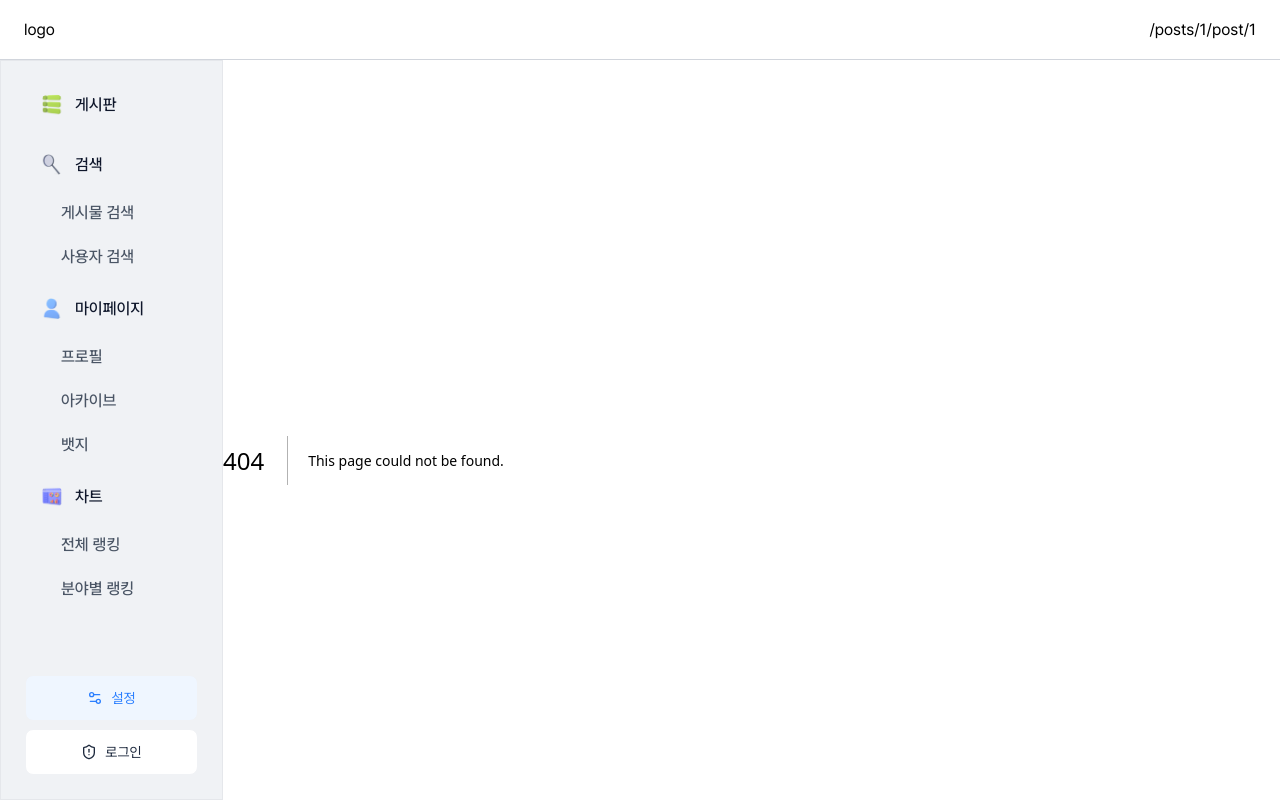
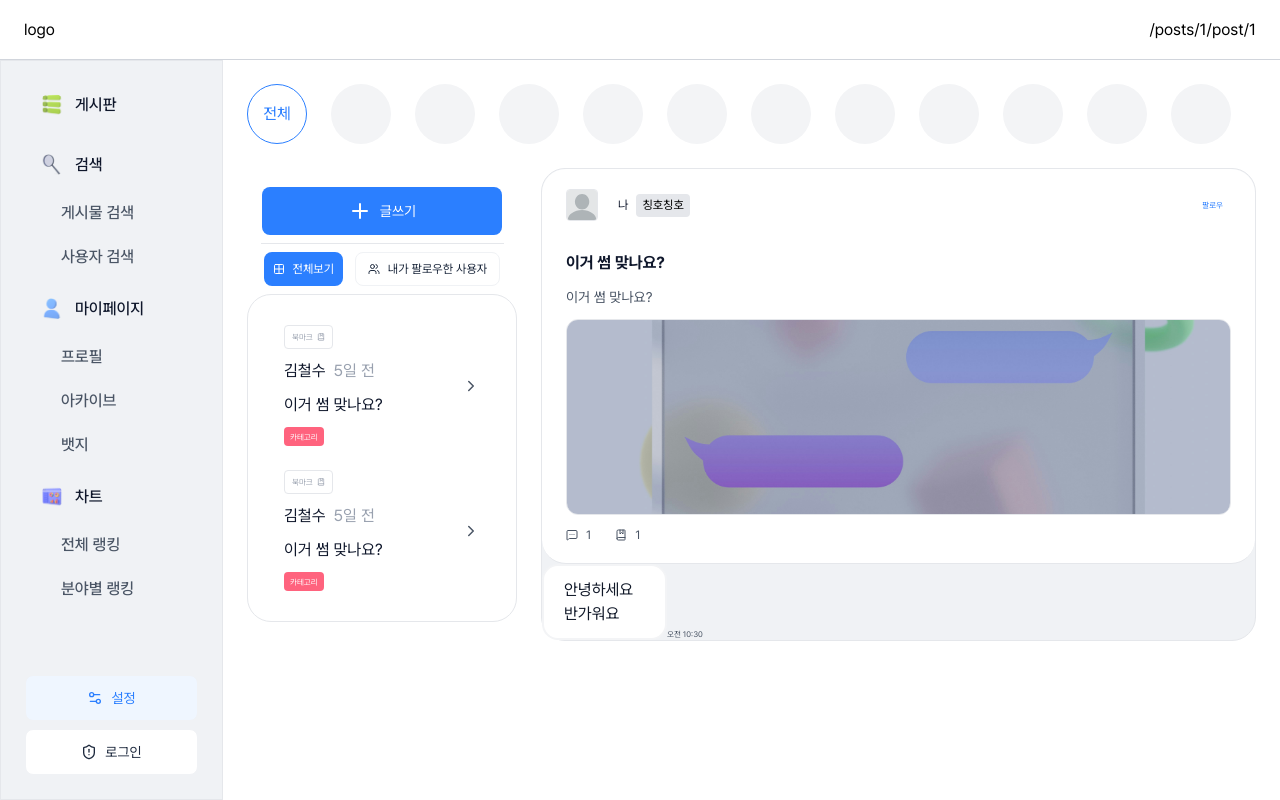
Before and after one commit to prgrms-fe-devcourse/FE7-PROJECT3-TEAM-2, a Next.js app: page /posts/1/post/1 in a window 1280 px wide. Before the commit this address had no page. Built offline with nearby package versions, Linux system fonts and the light colour scheme.

Commit message:
feat: post page ui 구현

```diff
--- /dev/null
+++ b/src/app/posts/[category]/layout.tsx
@@ -0,0 +1,10 @@
+import PostSideBar from "@/components/post/PostSideBar";
+
+export default function PostsCategoryLayout({ children }: { children: React.ReactNode }) {
+  return (
+    <div className="posts-area flex gap-6">
+      <PostSideBar />
+      {children}
+    </div>
+  );
+}
--- /dev/null
+++ b/src/app/posts/[category]/page.tsx
@@ -0,0 +1,4 @@
+export default async function PostsCategoryPage() {
+  // 카테고리 선택 관련 로직 작성 예정
+  return null;
+}
--- /dev/null
+++ b/src/app/posts/[category]/post/[postId]/page.tsx
@@ -0,0 +1,20 @@
+import ResponsiveContainer from "@/components/common/ResponsiveContainer";
+import MessageBubble from "@/components/MessageBubble";
+import PostCard from "@/components/post/PostCard";
+
+export default async function PostPage({ params }: { params: Promise<{ postId: string }> }) {
+  const { postId } = await params;
+  return (
+    <>
+      <ResponsiveContainer className="bg-bg-sub w-full">
+        <PostCard
+          userName="나"
+          title="이거 썸 맞나요?"
+          content="이거 썸 맞나요?"
+          className="bg-bg-main border-t-0 border-r-0 border-l-0"
+        />
+        <MessageBubble time="오전 10:30" text="안녕하세요 반가워요" />
+      </ResponsiveContainer>
+    </>
+  );
+}
--- /dev/null
+++ b/src/app/posts/layout.tsx
@@ -0,0 +1,27 @@
+import Link from "next/link";
+import BaseImage from "@/components/common/image/BaseImage";
+
+export default function PostsLayout({ children }: { children: React.ReactNode }) {
+  // 테스트용 변수
+  const categorys = new Array(11).fill(null);
+  let key = 0;
+
+  return (
+    <div className="flex w-full flex-col p-6">
+      <div className="category mb-6 flex gap-6">
+        <Link href={"/posts/all"}>
+          {" "}
+          <div className="bg-bg-main border-main text-main flex h-15 w-15 items-center justify-center rounded-full border">
+            전체
+          </div>
+        </Link>
+        {categorys.map(() => (
+          <Link key={key++} href={"/posts/"}>
+            <BaseImage rounded="full" src="/" alt="category image" className="h-15 w-15" />
+          </Link>
+        ))}
+      </div>
+      <div>{children}</div>
+    </div>
+  );
+}
--- /dev/null
+++ b/src/app/posts/page.tsx
@@ -0,0 +1,8 @@
+// app/posts/page.tsx
+import { redirect } from "next/navigation";
+
+export default function PostsPage() {
+  // 카테고리 기본값 = 전체 보기 (all)
+  // .../posts 경로로 접근시 리다이렉트
+  redirect("/posts/all");
+}
--- a/src/components/common/Badge.tsx
+++ b/src/components/common/Badge.tsx
@@ -1,4 +1,5 @@
 import { cva, VariantProps } from "class-variance-authority";
+import { twMerge } from "tailwind-merge";
 
 const BadgeVariants = cva("w-max h-max rounded-sm", {
   variants: {
@@ -16,17 +17,14 @@ const BadgeVariants = cva("w-max h-max rounded-sm", {
 });
 
 interface BadgeProps extends VariantProps<typeof BadgeVariants> {
-  bgColor: string;
-  textColor: string;
   text: string;
+  className?: string;
 }
 
-export default function Badge({ size, bgColor, textColor, text }: BadgeProps) {
+export default function Badge({ size, text, className }: BadgeProps) {
   return (
     <>
-      <div style={{ backgroundColor: bgColor, color: textColor }} className={BadgeVariants({ size })}>
-        {text}
-      </div>
+      <div className={twMerge(BadgeVariants({ size }), className)}>{text}</div>
     </>
   );
 }
--- a/src/components/post/PostCard.tsx
+++ b/src/components/post/PostCard.tsx
@@ -1,17 +1,18 @@
 import { cva, VariantProps } from "class-variance-authority";
-import { Heart, MessageSquareMore, Share2 } from "lucide-react";
+import { BookMarked, Heart, MessageSquareMore, Share2 } from "lucide-react";
 import Image from "next/image";
+import { twMerge } from "tailwind-merge";
 import Badge from "../common/Badge";
 
 const containerVariants = cva("post-card flex flex-col rounded-3xl border border-gray-200 px-6 py-5", {
   variants: {
     device: {
-      pc: "w-[518px]",
-      mobile: "w-[320px]",
+      pc: "min-w-[518px]",
+      mobile: "min-w-[320px]",
     },
-    defaultVariants: {
-      device: "pc",
-    },
+  },
+  defaultVariants: {
+    device: "pc",
   },
 });
 
@@ -20,12 +21,12 @@ const thumbnailVariants = cva(
   {
     variants: {
       device: {
-        pc: "w-[470px] h-[196px]",
-        mobile: "w-[272px] h-[113px]",
+        pc: "min-w-[470px] h-[196px]",
+        mobile: "min-w-[272px] h-[113px]",
       },
-      defaultVariants: {
-        device: "pc",
-      },
+    },
+    defaultVariants: {
+      device: "pc",
     },
   }
 );
@@ -34,12 +35,13 @@ interface PostCardProps extends VariantProps<typeof containerVariants> {
   userName: string;
   title: string;
   content: string;
+  className?: string;
 }
 
-export default function PostCard({ device, userName, title, content }: PostCardProps) {
+export default function PostCard({ device, userName, title, content, className }: PostCardProps) {
   return (
     <>
-      <div className={containerVariants({ device })}>
+      <div className={twMerge(containerVariants({ device }), className)}>
         <div className="post-card_user mb-7.5 flex items-center justify-between">
           <div className="post-card_user-info text-text-title flex items-center">
             <Image
@@ -49,30 +51,26 @@ export default function PostCard({ device, userName, title, content }: PostCardP
               height={32}
               className="rounded-sm border border-gray-200"
             />
-            <span className="mr-2 ml-5 text-xs">userName</span>
-            <Badge size="sm" bgColor="#CAD5E2" textColor="#000000" text="칭호칭호" />
+            <span className="mr-2 ml-5 text-xs">{userName}</span>
+            <Badge size="sm" text="칭호칭호" className="bg-gray-200 text-black" />
           </div>
           <button className="hover:bg-main-50 flex h-max cursor-pointer items-center justify-center rounded-lg p-2">
             <span className="text-main text-[8px]">팔로우</span>
           </button>
         </div>
         <div className="post-card_detail flex flex-col gap-3">
-          <p className="post-card_post-title text-text-title text-base">제목</p>
-          <p className="post-card_post-content text-text-sub text-sm">내용</p>
+          <p className="post-card_post-title text-text-title text-base font-bold">{title}</p>
+          <p className="post-card_post-content text-text-sub text-sm">{content}</p>
           <div className={thumbnailVariants({ device })}>
             <Image src="/post_thumbnail_sample.jpg" alt="post thumbnail image" fill className="object-cover" />
           </div>
           <div className="post-card_btns text-text-sub flex gap-6">
-            <div className="post-card_like flex items-center justify-center">
-              <Heart size={12} />
-              <span className="ml-2 text-xs">1</span>
-            </div>
             <div className="post-card_comment flex items-center justify-center">
               <MessageSquareMore size={12} />
               <span className="ml-2 text-xs">1</span>
             </div>
             <div className="post-card_share flex items-center justify-center">
-              <Share2 size={12} />
+              <BookMarked size={12} />
               <span className="ml-2 text-xs">1</span>
             </div>
           </div>
--- a/src/components/post/PostCardButton.tsx
+++ b/src/components/post/PostCardButton.tsx
@@ -2,6 +2,7 @@
 
 import { cva, VariantProps } from "class-variance-authority";
 import { ChevronRight } from "lucide-react";
+import Link from "next/link";
 import { useState } from "react";
 import { twMerge } from "tailwind-merge";
 import PostCardBookMark from "./PostCardBookMark";
@@ -15,14 +16,14 @@ const containerVariants = cva(
         pc: "w-[244px]",
         mobile: "w-[190px]",
       },
-      defaultVariants: {
-        device: "pc",
-      },
+    },
+    defaultVariants: {
+      device: "pc",
     },
   }
 );
 
-const userTextVariants = cva("post-card-btn_user", {
+const userTextVariants = cva("post-card-btn_user flex justify-start", {
   variants: {
     device: {
       pc: "text-xs",
@@ -41,18 +42,30 @@ const titleVariants = cva("post-card-btn_title", {
 });
 
 interface PostCardButtonProps extends VariantProps<typeof containerVariants> {
+  categoryId: string;
+  postId: string;
   userName: string;
   title: string;
   date: string;
+  className?: string;
 }
 
-export default function PostCardButton({ device, userName, title, date }: PostCardButtonProps) {
+export default function PostCardButton({
+  device,
+  categoryId,
+  postId,
+  userName,
+  title,
+  date,
+  className,
+}: PostCardButtonProps) {
   const [isClicked, setIsClicked] = useState(false);
 
   return (
     <>
-      <button
-        className={twMerge(containerVariants({ device }), isClicked && "bg-main-50")}
+      <Link
+        href={`/posts/${categoryId}/post/${postId}`}
+        className={twMerge(containerVariants({ device }), className, isClicked && "bg-main-50")}
         onClick={() => setIsClicked(prev => !prev)}
       >
         <div className="post-card-btn_info space-y-2.5">
@@ -62,12 +75,12 @@ export default function PostCardButton({ device, userName, title, date }: PostCa
             <span className="text-text-light">{date}</span>
           </div>
           <p className={titleVariants({ device })}>{title}</p>
-          <Badge size="xs" bgColor="#ED7371" textColor="#FFFFFF" text="카테고리" />
+          <Badge size="xs" text="카테고리" className="bg-rose-400 text-white" />
         </div>
         <div className="post-card-btn_detail-btn text-text-sub my-auto w-4.5">
           <ChevronRight size={18} />
         </div>
-      </button>
+      </Link>
     </>
   );
 }
--- /dev/null
+++ b/src/components/post/PostSideBar.tsx
@@ -0,0 +1,31 @@
+import { Grid2x2, Plus, Users } from "lucide-react";
+import { Button } from "@/components/common/Button";
+import { Divider } from "@/components/common/Divider";
+import ResponsiveContainer from "@/components/common/ResponsiveContainer";
+import PostCardButton from "@/components/post/PostCardButton";
+
+export default function PostSideBar() {
+  return (
+    <div className="category-side flex max-w-[270px] flex-col items-center justify-center gap-2">
+      <Button size="md" className="w-60">
+        <Plus size={24} />
+        <span>글쓰기</span>
+      </Button>
+      <Divider width="90" />
+      <div className="post-filter-btn flex gap-3">
+        <Button size="sm">
+          <Grid2x2 size={12} className="mr-2" />
+          <span>전체보기</span>
+        </Button>
+        <Button size="sm" className="px-3" variant="tertiary">
+          <Users size={12} className="mr-2" />
+          <span>내가 팔로우한 사용자</span>
+        </Button>
+      </div>
+      <ResponsiveContainer className="px-3 py-4.5">
+        <PostCardButton categoryId="all" postId="1" userName="김철수" title="이거 썸 맞나요?" date="5일 전" />
+        <PostCardButton categoryId="all" postId="1" userName="김철수" title="이거 썸 맞나요?" date="5일 전" />
+      </ResponsiveContainer>
+    </div>
+  );
+}
```
